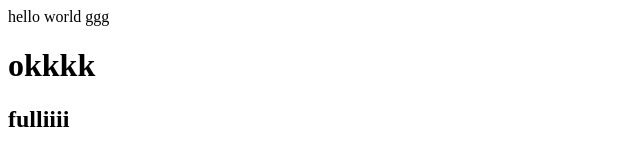
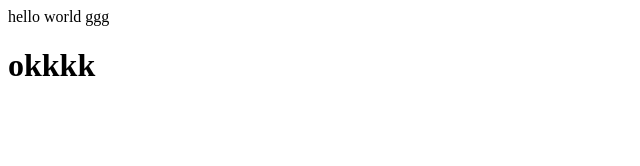
Before and after one commit to GungunSadhwani/EAD_Repo, a plain HTML site: page index2.html in a window 1280 px wide. Shown: the whole page, without its empty margins (0-640 px from the left). Drawn offline with Linux system fonts and the light colour scheme.

Commit message:
Update index2.html

```diff
--- a/index2.html
+++ b/index2.html
@@ -8,7 +8,6 @@
 <body>
     <div>hello world    ggg
         <h1>okkkk</h1>
-        <h2>fulliiii</h2>
     </div>
 </body>
 </html>
```
